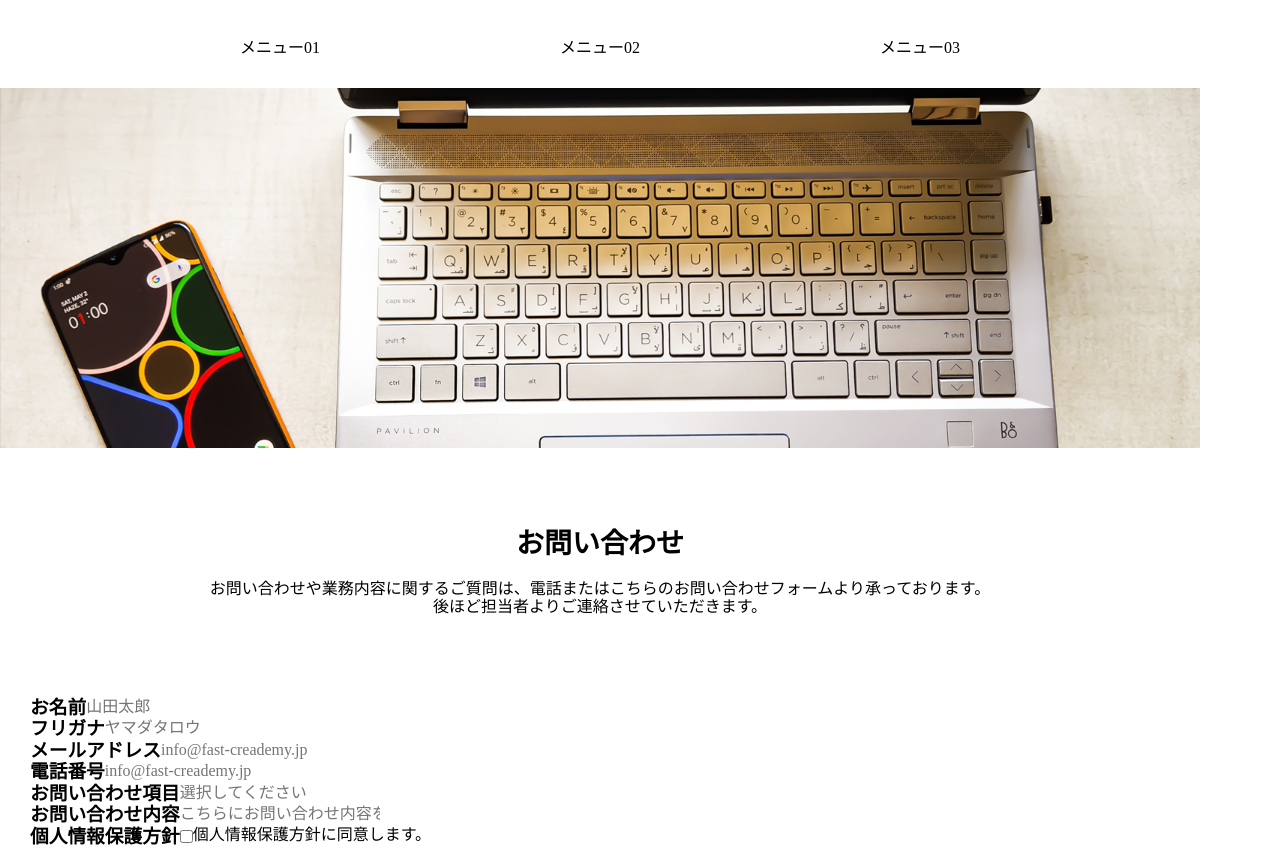
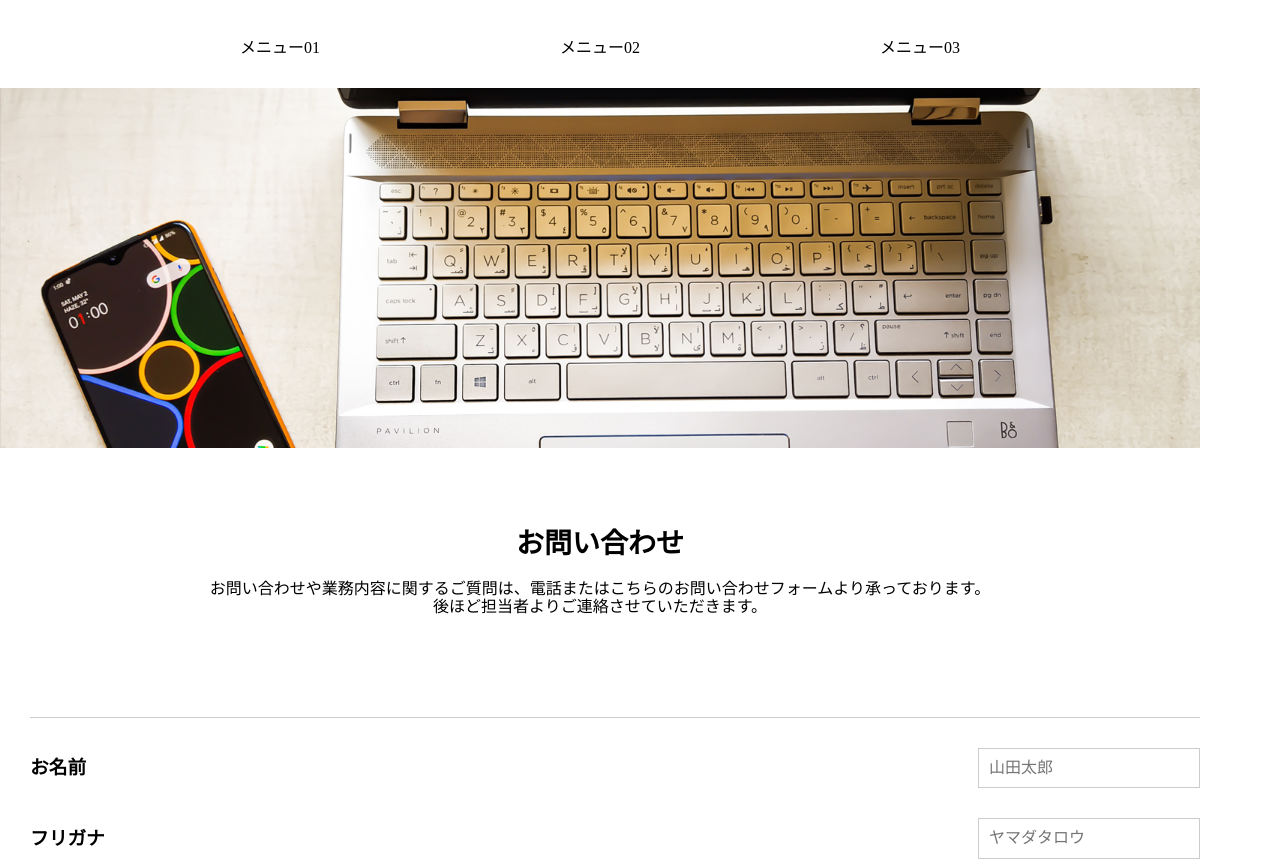
Before and after one commit to kanamo-r/contact, a plain HTML site: page index.html in a window 1280 px wide. Shown: the part 89-952 px from the top of the page. Drawn offline with Linux system fonts and the light colour scheme; files whose address does not match are found by name.

Commit message:
CSSを更新しました

```diff
--- a/stylesheet.css
+++ b/stylesheet.css
@@ -49,12 +49,23 @@ img{
 }
 .sec_01_box {
   text-align: center;
+  margin-bottom: 100px;
 }
 .sec_02 {
   margin: 80px 0px 40px 30px;
+  border-top: 1px solid #cccccc;
 }
 .sec_02_box {
   display: flex;
+  justify-content: space-between;
+  margin: 30px 0px;
+}
+.sec_02_box h3{
+  align-self: center;
+}
+input {
+  border: 1px solid #cccccc;
+  padding: 10px;
 }
 .sec_03 {
   margin: 100px 0;
```
